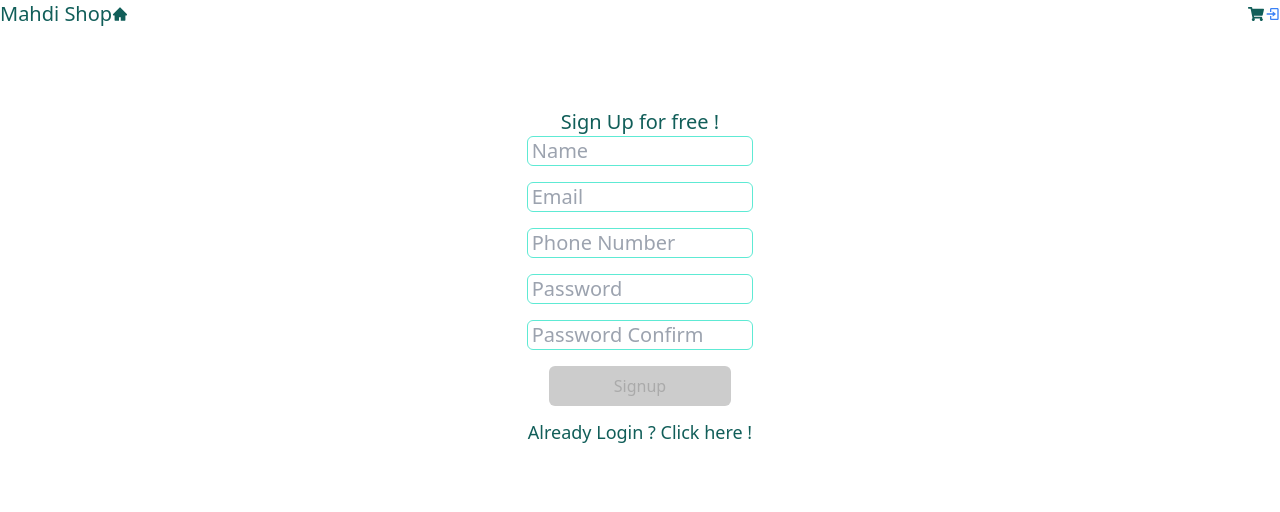
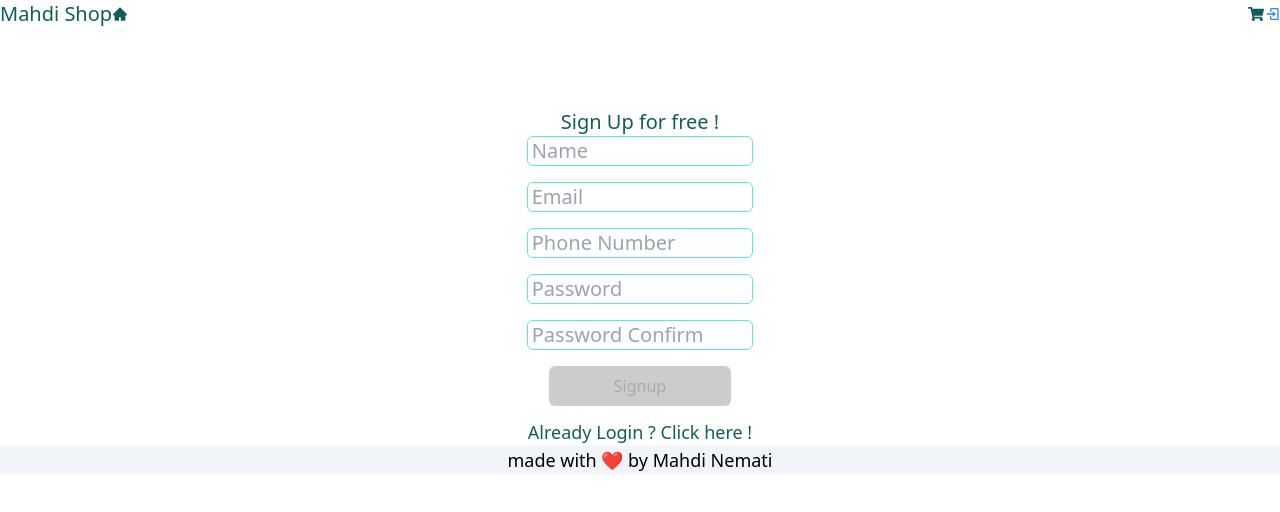
Before and after one commit to mahdi-nemati/Shopping-Cart, a React (Create React App) app: page /signup in a window 1280 px wide. Shown: the top 512 px of the page. Built offline with nearby package versions, Linux system fonts and the light colour scheme.

Commit message:
add footer

```diff
--- /dev/null
+++ b/src/Components/Footer/Footer.js
@@ -0,0 +1,12 @@
+const Footer = () => {
+  return (
+    <footer class="fixed bottom-0 flex justify-center text-lg w-full
+    bg-slate-100 opacity-70 sm:hidden">
+      <div>
+        <p>made with ❤️ by Mahdi Nemati</p>
+      </div>
+    </footer>
+  );
+};
+
+export default Footer;
--- a/src/Components/Login/LoginForm.js
+++ b/src/Components/Login/LoginForm.js
@@ -21,9 +21,11 @@ const LoginForm = () => {
       password,
     };
     try {
-      const { data } = await LoginUser(userDate);
-      setAuth(data);
-      localStorage.setItem("authState", JSON.stringify(data));
+      // FETCHING TO FAKE DATA BASE
+
+      // const { data } = await LoginUser(userDate);
+      // setAuth(data);
+      // localStorage.setItem("authState", JSON.stringify(data));
       navigate("/");
     } catch (error) {
       if (error.response && error.response.data.message) {
--- a/src/Components/Signup/SignupForm.js
+++ b/src/Components/Signup/SignupForm.js
@@ -25,9 +25,10 @@ const SignupForm = () => {
       password: values.password,
     };
     try {
-      const { data } = await signupUser(userData);
-      setAuth(data);
-      localStorage.setItem("authState", JSON.stringify(data));
+      //FETCHING TO FAKE DATA BASE
+      // const { data } = await signupUser(userData);
+      // setAuth(data);
+      // localStorage.setItem("authState", JSON.stringify(data));
       navigate("/");
     } catch (error) {
       if (error.response && error.response.data.message) {
--- a/src/Layout/Layout.js
+++ b/src/Layout/Layout.js
@@ -1,3 +1,4 @@
+import Footer from "../Components/Footer/Footer";
 import Navigation from "../Components/Navigation/Navigation";
 
 const Layout = ({ children }) => {
@@ -5,6 +6,7 @@ const Layout = ({ children }) => {
     <div>
       <Navigation />
       {children}
+      <Footer />
     </div>
   );
 };
--- a/src/Pages/CardPage.js
+++ b/src/Pages/CardPage.js
@@ -116,14 +116,14 @@ const CardPage = () => {
               <p>net price</p>
               <span>$ {total}</span>
             </div>
-            <Link to="/checkout" class="flex justify-center">
+            <div  class="flex justify-center">
               <button
                 class="bg-blue-500 w-full text-zinc-200
               mt-4 pt-2 pb-2 pl-4 pr-4 rounded-md "
               >
                 Check Out
               </button>
-            </Link>
+            </div>
           </section>
         </section>
       </main>
--- a/tailwind.config.js
+++ b/tailwind.config.js
@@ -5,7 +5,8 @@ module.exports = {
     "./src/Pages/HomePage.js",
     "./src/Pages/CardPage.js",
     "./src/common/Input.js",
-    "./src/components/Signup/SignupForm.js"
+    "./src/components/Signup/SignupForm.js",
+    "./src/components/Footer/Footer.js"
   ],
   theme: {
     extend: {},
```
